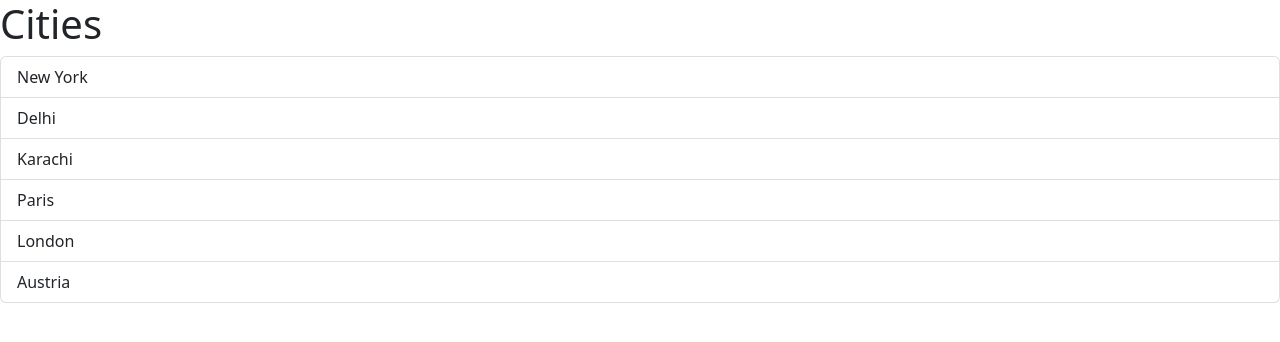
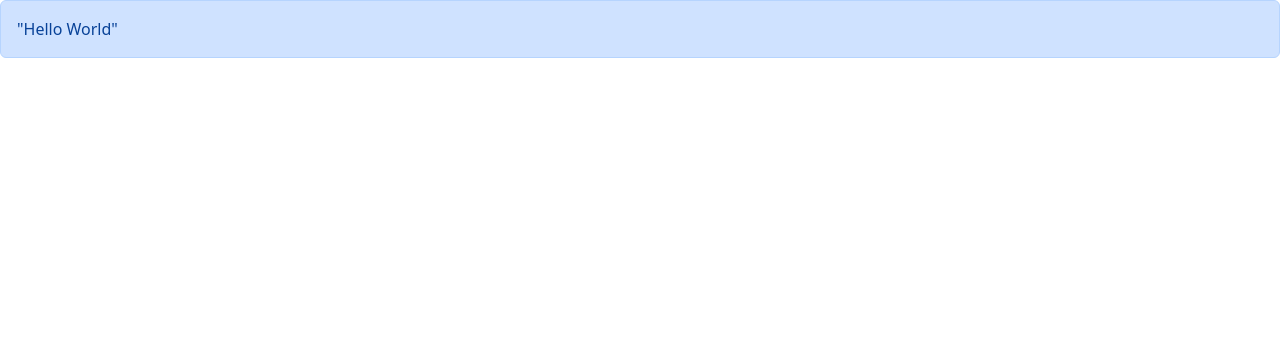
Before and after one commit to abidkhan04/Learning-React, a React (Vite) app: page / in a window 1280 px wide. Shown: the top 342 px of the page. Built offline with nearby package versions, Linux system fonts and the light colour scheme; the HTML template or start-up script is replaced by a standard one.

Commit message:
State Vs Props And Passing Children

```diff
--- a/src/App.tsx
+++ b/src/App.tsx
@@ -1,19 +1,11 @@
-import ListGroup from "./componenets/ListGroup";
+import Alert from "./componenets/Alert";
 
 function App() {
-  let items = ["New York", "Delhi", "Karachi", "Paris", "London", "Austria"];
-
-  const handleSelectitem = (item: string) => {
-    console.log(item);
-  };
-
   return (
     <div>
-      <ListGroup
-        items={items}
-        heading="Cities"
-        onSelectitem={handleSelectitem}
-      />
+      <Alert>
+        <span>"Hello World"</span>
+      </Alert>
     </div>
   );
 }
--- /dev/null
+++ b/src/componenets/Alert.tsx
@@ -0,0 +1,11 @@
+import { ReactNode } from "react";
+
+interface Props {
+  children: ReactNode;
+}
+
+export const Alert = ({ children }: Props) => {
+  return <div className="alert alert-primary"> {children} </div>;
+};
+
+export default Alert;
```
